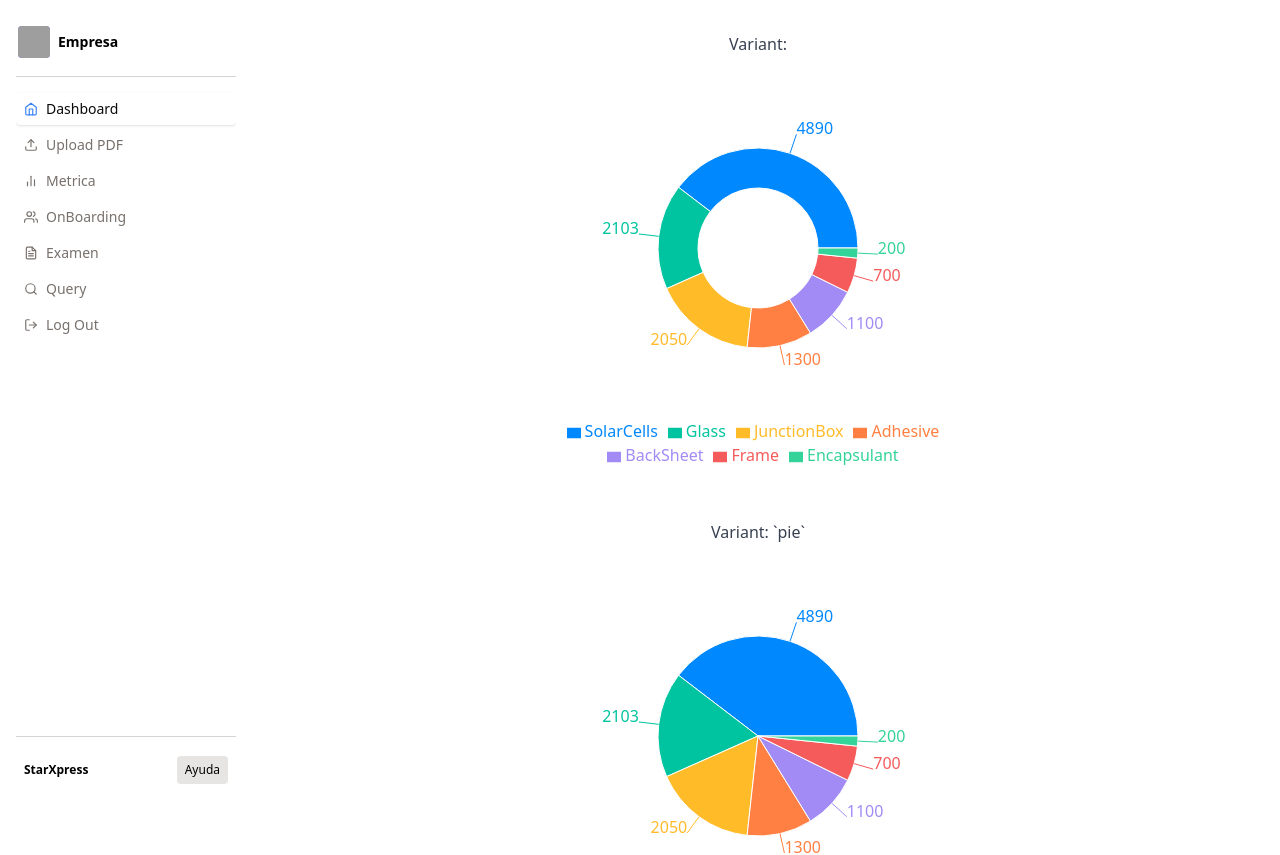
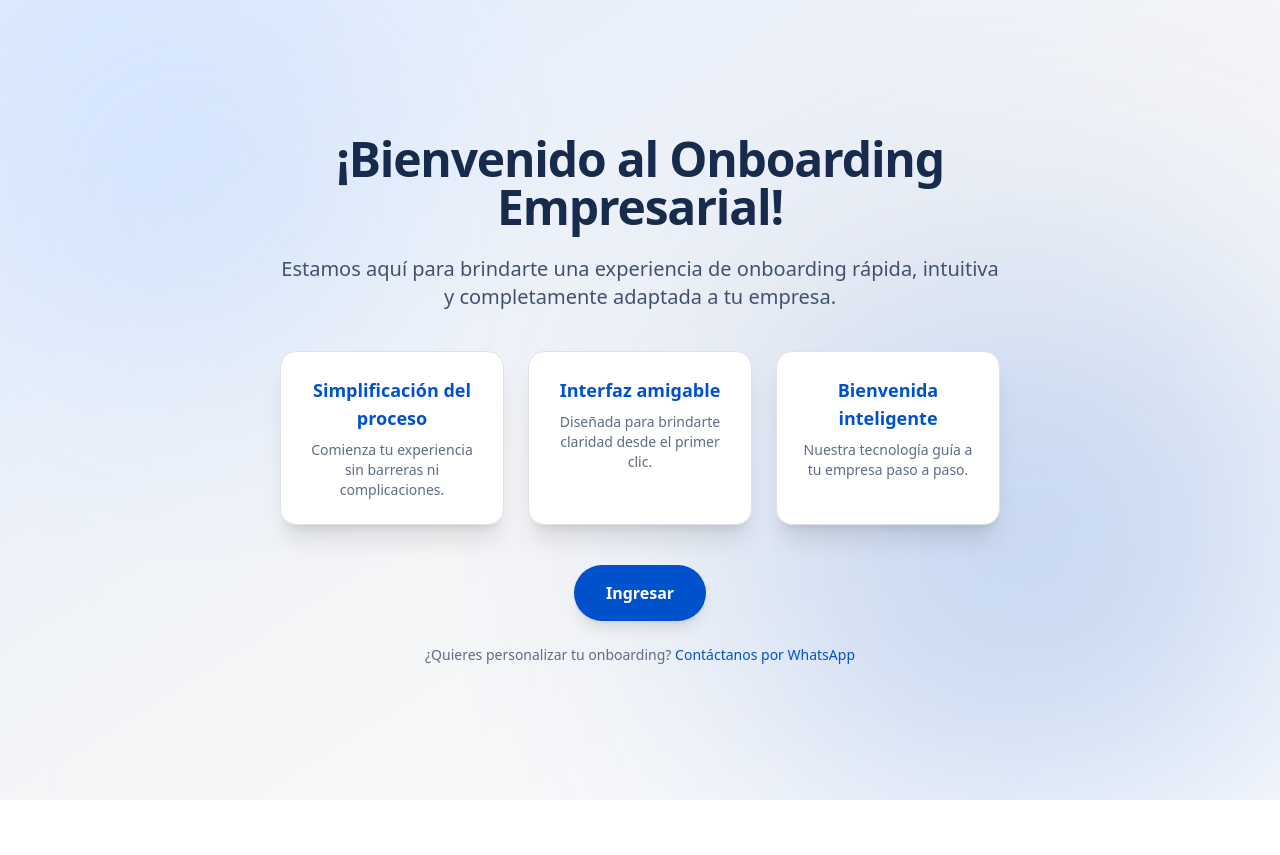
Before and after one commit to Hion-creator/chatbot2.0, a React (Vite) app in the folder frontend/: page / in a window 1280 px wide. Shown: the top 855 px of the page. After the commit the page ends 800 px from the top, so only its background shows below. Built offline with nearby package versions, Linux system fonts and the light colour scheme; grey boxes are pictures that could not be loaded.

Commit message:
fix : ajuste de inicio

```diff
--- a/frontend/src/App.jsx
+++ b/frontend/src/App.jsx
@@ -11,7 +11,7 @@ function App() {
   return (
     <Router>
       <Routes>
-        <Route path="/" element={<Menu />} />
+        <Route path="/" element={<LandP />} />
         <Route path="/login" element={<Login />} />
         <Route path="/menu" element={
         <PrivateRoute>
--- a/frontend/src/components/LandP.jsx
+++ b/frontend/src/components/LandP.jsx
@@ -59,12 +59,12 @@ const LandP = () => {
 
         <div className="mt-6 text-sm text-[#5E6C84]">
                    <span>¿Quieres personalizar tu onboarding? </span>
-          <button
+          <span
             onClick={handleWhatsAppClick}
             className="text-[#0052CC] cursor-pointer hover:underline"
           >
             Contáctanos por WhatsApp
-          </button>
+          </span>
         </div>
       </div>
     </div>
```
